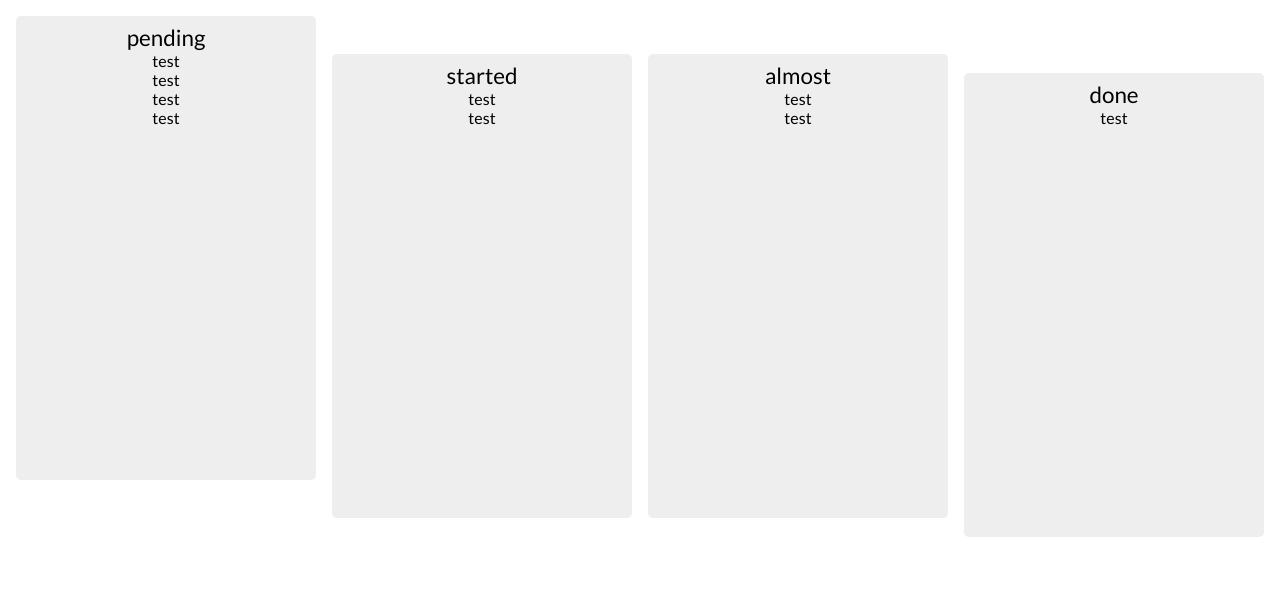
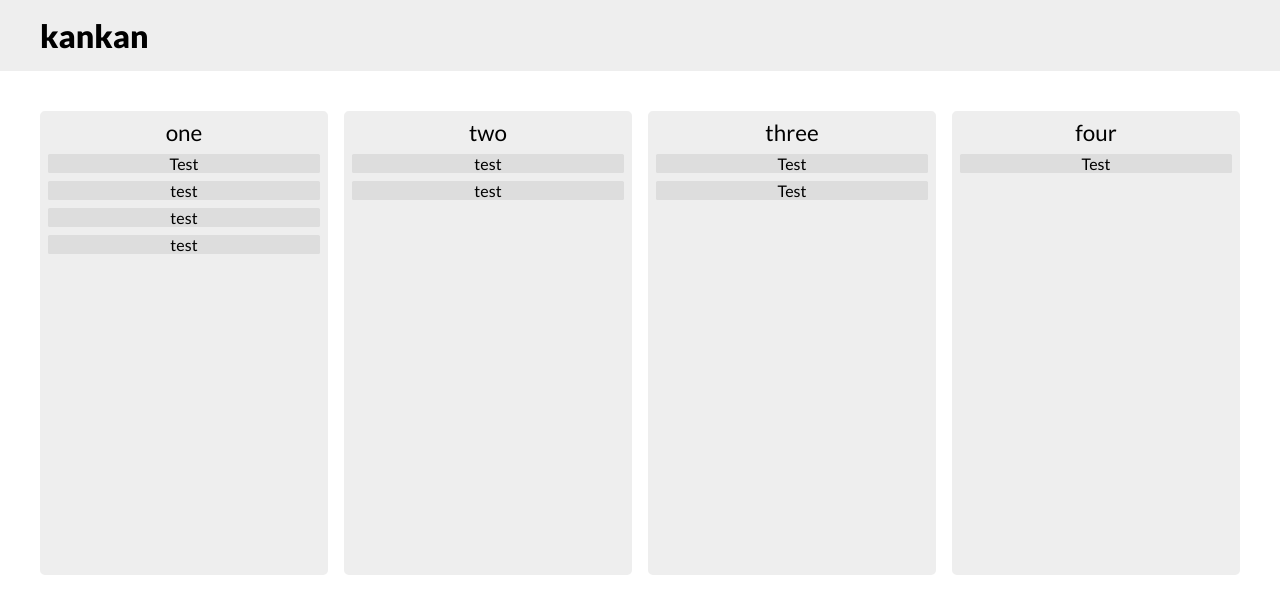
Before and after one commit to g-harel/kankan, a React (Create React App) app: page / in a window 1280 px wide. Shown: the top 614 px of the page. Built offline with nearby package versions, Linux system fonts and the light colour scheme.

Commit message:
fixed alignment bug

```diff
--- a/src/App.js
+++ b/src/App.js
@@ -1,42 +1,42 @@
 import React, { Component } from 'react';
 import Board from './components/Board'
 
-let boards = ['pending','started','almost', 'done'];
+let boards = ['one','two','three', 'four'];
 let items = [
   {
-    status: 'pending',
+    status: 'one',
+    title: 'Test'
+  },
+  {
+    status: 'one',
     title: 'test'
   },
   {
-    status: 'pending',
+    status: 'two',
     title: 'test'
   },
   {
-    status: 'started',
+    status: 'three',
+    title: 'Test'
+  },
+  {
+    status: 'two',
     title: 'test'
   },
   {
-    status: 'almost',
+    status: 'three',
+    title: 'Test'
+  },
+  {
+    status: 'one',
     title: 'test'
   },
   {
-    status: 'started',
-    title: 'test'
+    status: 'four',
+    title: 'Test'
   },
   {
-    status: 'almost',
-    title: 'test'
-  },
-  {
-    status: 'pending',
-    title: 'test'
-  },
-  {
-    status: 'done',
-    title: 'test'
-  },
-  {
-    status: 'pending',
+    status: 'one',
     title: 'test'
   },
 ]
@@ -44,15 +44,26 @@ let items = [
 class App extends Component {
   render() {
     const style = {
-      fontFamily: 'Lato, sans-serif',
-      padding: '0.5rem',
-      minWidth: '70em'
+      fontFamily: 'Lato, sans-serif'
+    }
+    const header_style = {
+      backgroundColor: '#eeeeee',
+      fontSize: '2rem',
+      fontWeight: '900',
+      padding: '1rem 2.5rem'
+    }
+    const board_container_style = {
+      minWidth: '70em',
+      padding: '2rem'
     }
     return (
-      <div className='board_container' style={style}>
-        {boards.map(function(board, i) {
-          return <Board title={board} items={items.filter(val => val.status === board)} key={i}/>;
-        })}
+      <div style={style}>
+        <div style={header_style}>kankan</div>
+        <div style={board_container_style}>
+          {boards.map(function(board, i) {
+            return <Board title={board} items={items.filter(val => val.status === board)} key={i}/>;
+          })}
+        </div>
       </div>
     );
   }
--- a/src/components/Board.js
+++ b/src/components/Board.js
@@ -8,18 +8,20 @@ class Board extends Component {
       backgroundColor: '#eeeeee',
       boxSizing: 'border-box',
       display: 'inline-block',
-      borderRadius: '0.8em',
+      borderRadius: '0.8rem',
+      verticalAlign: 'top',
       textAlign: 'center',
       minHeight: '30rem',
       padding: '0.5em',
       width: '25%'
     }
     const title_style = {
+      margin: '0 0 0.5rem',
       fontSize: '1.4rem'
     }
     return (
       <div style={style}>
-        <span style={title_style}>{this.props.title}</span>
+        <div style={title_style}>{this.props.title}</div>
         {this.props.items.map((item, i) => <Item {...item} key={i} />)}
       </div>
     );
--- a/src/components/Item.js
+++ b/src/components/Item.js
@@ -3,7 +3,9 @@ import React, { Component } from 'react';
 class Item extends Component {
   render() {
     const style = {
-
+      backgroundColor: '#dddddd',
+      borderRadius: '0.1rem',
+      margin: '0.5rem 0',
     }
     return (
       <div style={style}>
```
